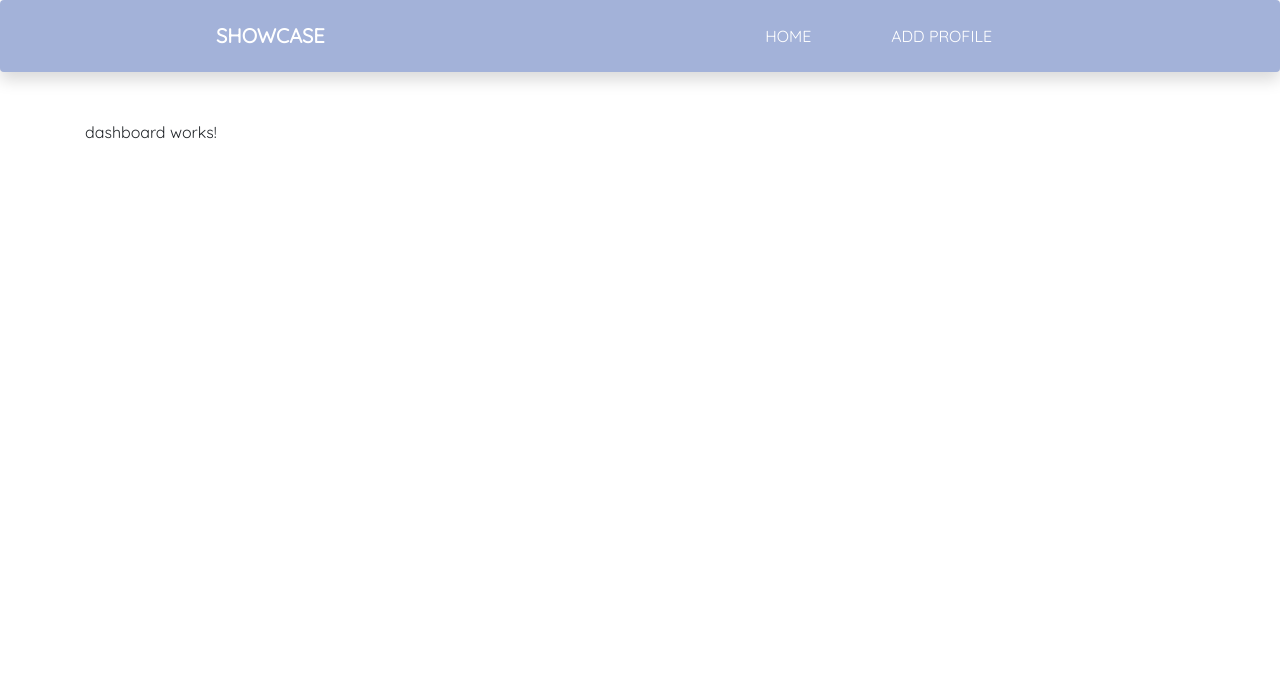
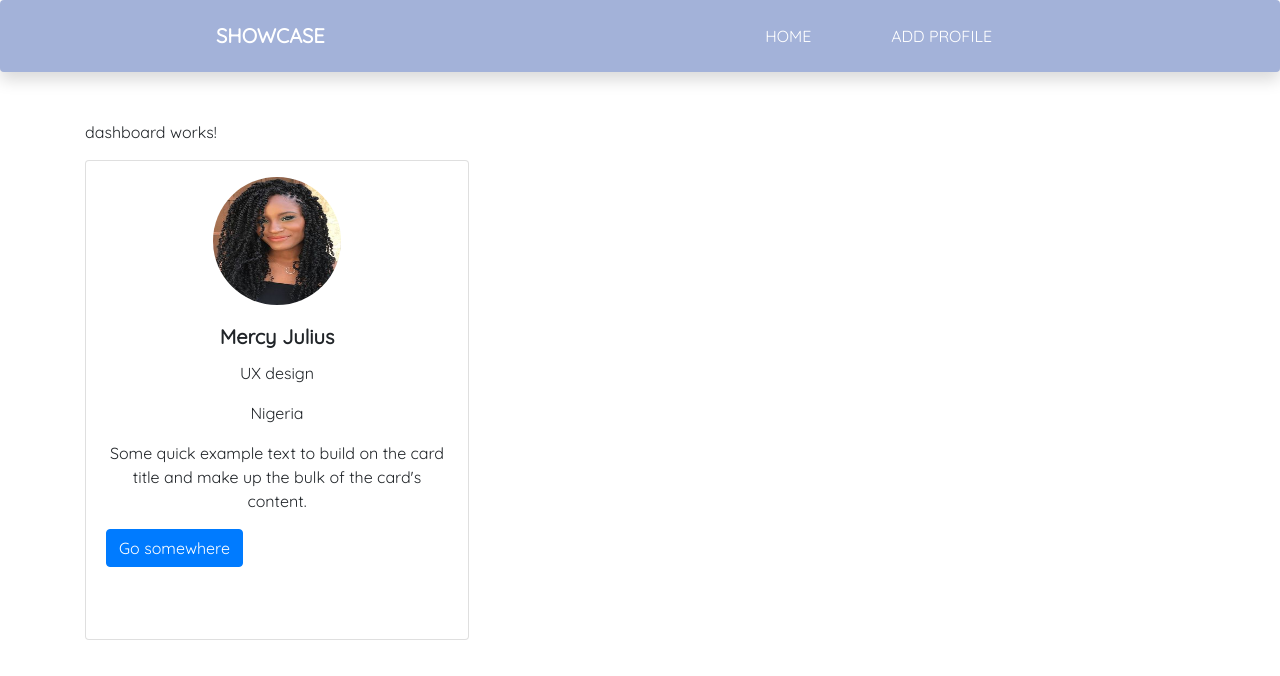
Before and after one commit to chingu-voyages/v12-geckos-team-02, an Angular app: page /dashboard in a window 1280 px wide. Shown: the top 676 px of the page. Built offline with nearby package versions, Linux system fonts and the light colour scheme; no server answers.

Commit message:
add the card

```diff
--- a/src/app/component/dashboard/dashboard.component.html
+++ b/src/app/component/dashboard/dashboard.component.html
@@ -1 +1,2 @@
 <p>dashboard works!</p>
+<app-user-card></app-user-card>
--- a/src/app/component/user-card/user-card.component.css
+++ b/src/app/component/user-card/user-card.component.css
@@ -0,0 +1,7 @@
+.center {
+    display: block;
+    width: 8rem;
+    height: 8rem;
+    margin: 0 auto;
+    margin-top: 1rem
+}
--- a/src/app/component/user-card/user-card.component.html
+++ b/src/app/component/user-card/user-card.component.html
@@ -1 +1,10 @@
-<p>user-card works!</p>
+<div class="card " style="width: 24rem; height: 30rem">
+    <img class="card-img-top center rounded-circle img-responsive" src="../../../assets/woman.jpg" alt="Profile image">
+    <div class="card-body">
+        <h5 class="card-title font-weight-bold text-center">Mercy Julius</h5>
+        <p class="text-center">UX design</p>
+        <p class="text-center">Nigeria</p>
+        <p class="card-text text-center">Some quick example text to build on the card title and make up the bulk of the card's content.</p>
+        <a href="#" class="btn btn-primary">Go somewhere</a>
+    </div>
+</div>
```
Also changed, not shown: src/app/component/dashboard/dashboard.component.ts (+21 -19 lines), src/assets/woman.jpg (added).
